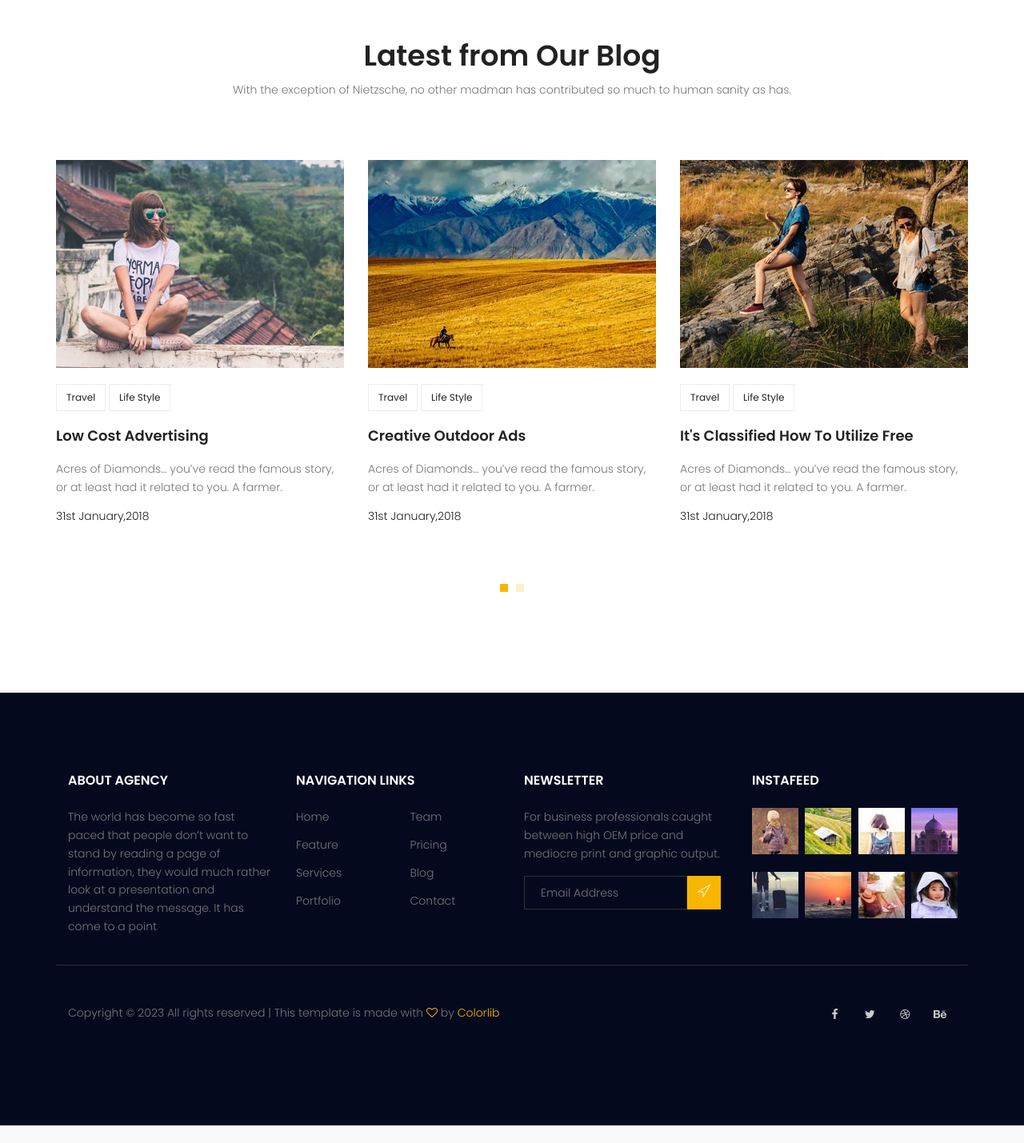
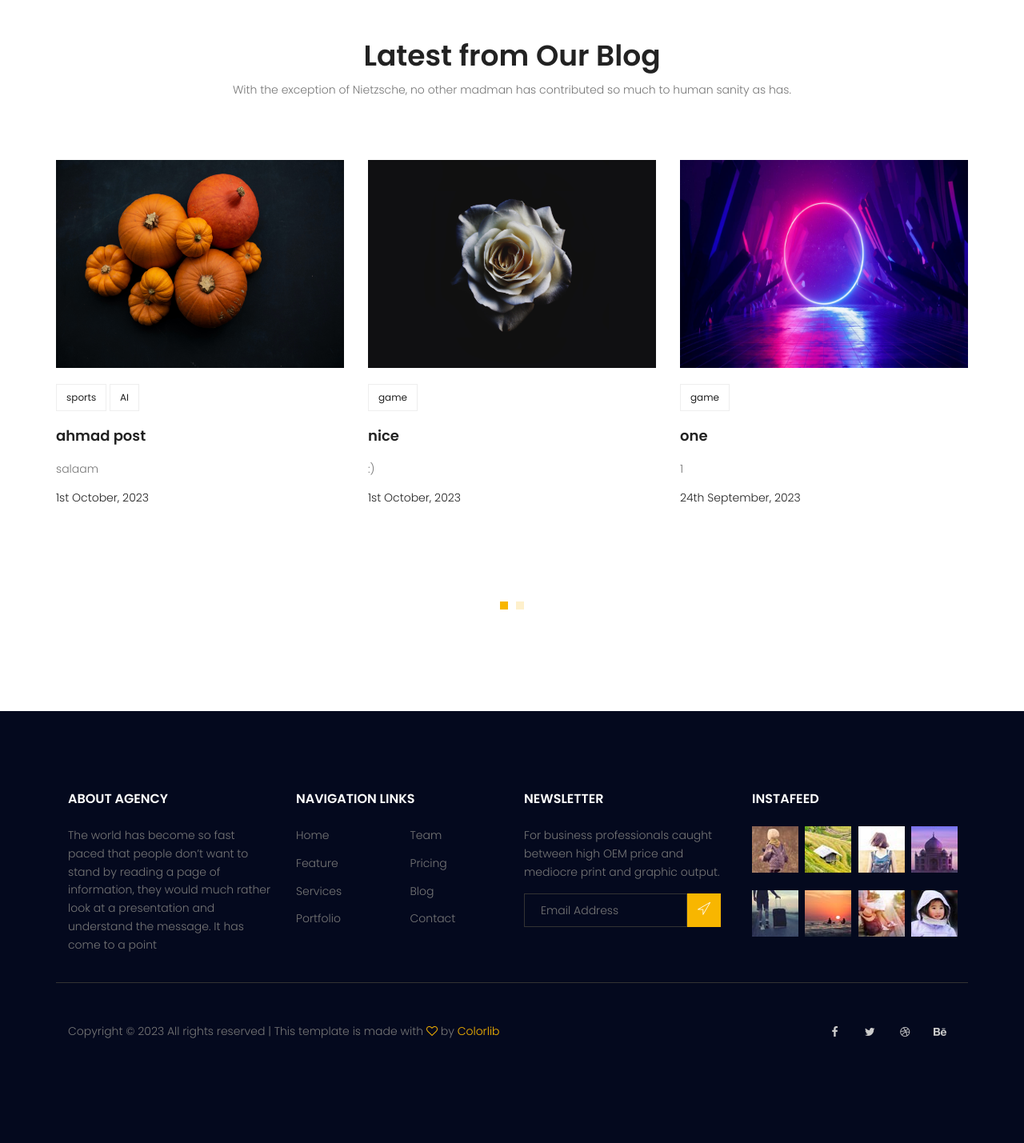
Before and after one commit to ansarialireza/Django-Blog, a Django app: page / in a window 1280 px wide. Shown: the part 2589-4018 px from the top of the page at 80% size. Before the commit the page ends 3996 px from the top, so only its background shows below. Run offline with Django 3.2, Linux system fonts and the light colour scheme; data comes from the database, SQL or seed files in the repository; both versions use the stored data as it was after the commit; some libraries are stand-ins or nearby versions; grey boxes are pictures that could not be loaded.

Commit message:
Tegs template practice

```diff
--- a/statics/css/main.css
+++ b/statics/css/main.css
@@ -2994,10 +2994,15 @@ body.mobile-nav-active #mobile-nav-toggle {
   }
 }
 
+.recent-blog-area .single-recent-blog-post .thumb img {
+  width: 360px;
+  height: 260px;
+  transition: transform 0.3s; /* Add a smooth transition effect */
+}
+
 .recent-blog-area .single-recent-blog-post:hover .thumb img {
   transform: scale(1.05);
 }
-
 /*--------- end recent-blog Area -------------*/
 /*-------- Start Common Page Style   -------------*/
 .link-nav {
--- /dev/null
+++ b/templates/website/index-blog.html
@@ -0,0 +1,40 @@
+<section class="recent-blog-area section-gap">
+    <div class="container">
+      <div class="row d-flex justify-content-center">
+        <div class="menu-content pb-60 col-lg-9">
+          <div class="title text-center">
+            <h1 class="mb-10">Latest from Our Blog</h1>
+            <p>
+              With the exception of Nietzsche, no other madman has contributed so
+              much to human sanity as has.
+            </p>
+          </div>
+        </div>
+      </div>
+      <div class="row">
+        <div class="active-recent-blog-carusel">
+            {% for post in posts %}
+            <div class="single-recent-blog-post item">
+              <div class="thumb">
+                <img class="img-fluid" src="{{ post.image.url }}" alt="{{ post.title }}" />
+              </div>
+              <div class="details">
+                <div class="tags">
+                  <ul>
+                    {% for category in post.category.all %}
+                      <li>
+                        <a href="{% url 'blog:category' cat_name=category.name %}">{{ category.name }}</a>
+                      </li>
+                    {% endfor %}
+                  </ul>
+                </div>
+                <a href="{% url 'blog:single' post.id %}"><h4 class="title">{{ post.title }}</h4></a>
+                <p>{{ post.content|truncatewords:20 }}</p>
+                <h6 class="date">{{ post.published_date|date:"jS F, Y" }}</h6>
+              </div>
+            </div>
+            {% endfor %}
+        </div>
+      </div>
+    </div>
+  </section>
--- a/templates/website/index.html
+++ b/templates/website/index.html
@@ -1,4 +1,5 @@
 {% extends 'base.html' %} {% load static %} {% block content %}
+{% load main_tags %}
 <!-- start banner Area -->
 <section class="banner-area relative">
   <div class="overlay overlay-bg"></div>
@@ -180,167 +181,7 @@
 <!-- End home-about Area -->
 
 <!-- Start blog Area -->
-<section class="recent-blog-area section-gap">
-  <div class="container">
-    <div class="row d-flex justify-content-center">
-      <div class="menu-content pb-60 col-lg-9">
-        <div class="title text-center">
-          <h1 class="mb-10">Latest from Our Blog</h1>
-          <p>
-            With the exception of Nietzsche, no other madman has contributed so
-            much to human sanity as has.
-          </p>
-        </div>
-      </div>
-    </div>
-    <div class="row">
-      <div class="active-recent-blog-carusel">
-        <div class="single-recent-blog-post item">
-          <div class="thumb">
-            <img class="img-fluid" src="{% static 'img/b1.jpg' %}" alt="" />
-          </div>
-          <div class="details">
-            <div class="tags">
-              <ul>
-                <li>
-                  <a href="#">Travel</a>
-                </li>
-                <li>
-                  <a href="#">Life Style</a>
-                </li>
-              </ul>
-            </div>
-            <a href="#"><h4 class="title">Low Cost Advertising</h4></a>
-            <p>
-              Acres of Diamonds… you’ve read the famous story, or at least had
-              it related to you. A farmer.
-            </p>
-            <h6 class="date">31st January,2018</h6>
-          </div>
-        </div>
-        <div class="single-recent-blog-post item">
-          <div class="thumb">
-            <img class="img-fluid" src="{% static 'img/b2.jpg' %}" alt="" />
-          </div>
-          <div class="details">
-            <div class="tags">
-              <ul>
-                <li>
-                  <a href="#">Travel</a>
-                </li>
-                <li>
-                  <a href="#">Life Style</a>
-                </li>
-              </ul>
-            </div>
-            <a href="#"><h4 class="title">Creative Outdoor Ads</h4></a>
-            <p>
-              Acres of Diamonds… you’ve read the famous story, or at least had
-              it related to you. A farmer.
-            </p>
-            <h6 class="date">31st January,2018</h6>
-          </div>
-        </div>
-        <div class="single-recent-blog-post item">
-          <div class="thumb">
-            <img class="img-fluid" src="{% static 'img/b3.jpg' %}" alt="" />
-          </div>
-          <div class="details">
-            <div class="tags">
-              <ul>
-                <li>
-                  <a href="#">Travel</a>
-                </li>
-                <li>
-                  <a href="#">Life Style</a>
-                </li>
-              </ul>
-            </div>
-            <a href="#"
-              ><h4 class="title">It's Classified How To Utilize Free</h4></a
-            >
-            <p>
-              Acres of Diamonds… you’ve read the famous story, or at least had
-              it related to you. A farmer.
-            </p>
-            <h6 class="date">31st January,2018</h6>
-          </div>
-        </div>
-        <div class="single-recent-blog-post item">
-          <div class="thumb">
-            <img class="img-fluid" src="{% static 'img/b1.jpg' %}" alt="" />
-          </div>
-          <div class="details">
-            <div class="tags">
-              <ul>
-                <li>
-                  <a href="#">Travel</a>
-                </li>
-                <li>
-                  <a href="#">Life Style</a>
-                </li>
-              </ul>
-            </div>
-            <a href="#"><h4 class="title">Low Cost Advertising</h4></a>
-            <p>
-              Acres of Diamonds… you’ve read the famous story, or at least had
-              it related to you. A farmer.
-            </p>
-            <h6 class="date">31st January,2018</h6>
-          </div>
-        </div>
-        <div class="single-recent-blog-post item">
-          <div class="thumb">
-            <img class="img-fluid" src="{% static 'img/b2.jpg' %}" alt="" />
-          </div>
-          <div class="details">
-            <div class="tags">
-              <ul>
-                <li>
-                  <a href="#">Travel</a>
-                </li>
-                <li>
-                  <a href="#">Life Style</a>
-                </li>
-              </ul>
-            </div>
-            <a href="#"><h4 class="title">Creative Outdoor Ads</h4></a>
-            <p>
-              Acres of Diamonds… you’ve read the famous story, or at least had
-              it related to you. A farmer.
-            </p>
-            <h6 class="date">31st January,2018</h6>
-          </div>
-        </div>
-        <div class="single-recent-blog-post item">
-          <div class="thumb">
-            <img class="img-fluid" src="{% static 'img/b3.jpg' %}" alt="" />
-          </div>
-          <div class="details">
-            <div class="tags">
-              <ul>
-                <li>
-                  <a href="#">Travel</a>
-                </li>
-                <li>
-                  <a href="#">Life Style</a>
-                </li>
-              </ul>
-            </div>
-            <a href="#"
-              ><h4 class="title">It's Classified How To Utilize Free</h4></a
-            >
-            <p>
-              Acres of Diamonds… you’ve read the famous story, or at least had
-              it related to you. A farmer.
-            </p>
-            <h6 class="date">31st January,2018</h6>
-          </div>
-        </div>
-      </div>
-    </div>
-  </div>
-</section>
+{% display_latest_posts %}
 <!-- End recent-blog Area -->
 
 {% endblock content %}
--- /dev/null
+++ b/webapp/templatetags/main_tags.py
@@ -0,0 +1,8 @@
+from django import template
+from blog.models import Post
+register = template.Library()
+
+@register.inclusion_tag('website/index-blog.html')
+def display_latest_posts():
+    posts=Post.objects.order_by('-published_date')[0:6]
+    return {'posts':posts}
```
Also changed, not shown: db.sqlite3, webapp/templatetags/__init__.py (added).
